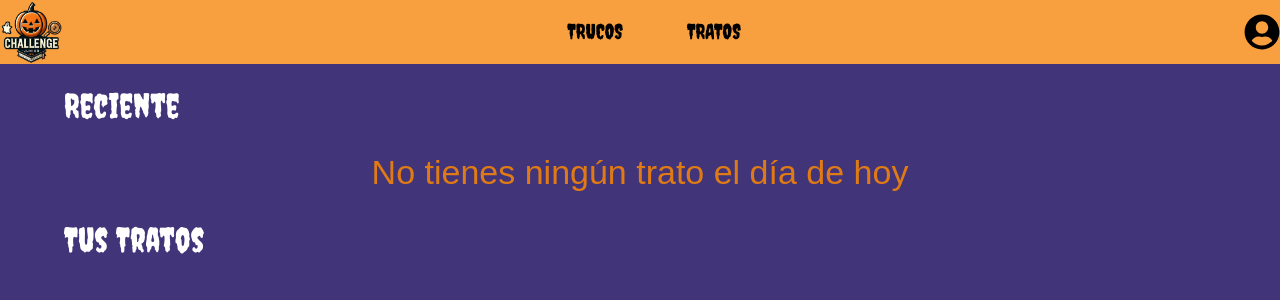
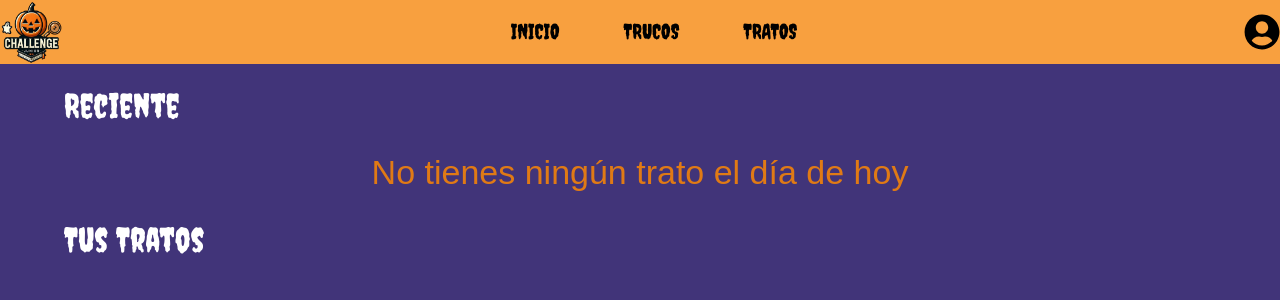
Before and after one commit to JoelDelgado246/TrucoOTrabajo-Junior, a React (Vite) app in the folder packages/Frontend/: page /tratos in a window 1280 px wide. Shown: the top 300 px of the page. Built offline with nearby package versions, Linux system fonts and the light colour scheme.

Commit message:
Add "INICIO" link to header and format logo image tag

```diff
--- a/packages/Frontend/src/components/layout/Header.jsx
+++ b/packages/Frontend/src/components/layout/Header.jsx
@@ -14,7 +14,7 @@ export default function Header() {
     <header className="bg-customOrange relative">
       <div className="container mx-auto flex justify-between items-center">
         <Link to="/">
-          <img src={pumpkinLogo} alt="Logo de calabaza" className="w-16 h-16"/>
+          <img src={pumpkinLogo} alt="Logo de calabaza" className="w-16 h-16" />
         </Link>
 
         <button onClick={toggleMenu} className="text-black text-3xl lg:hidden">
@@ -60,6 +60,12 @@ export default function Header() {
 
         <nav className="hidden lg:flex lg:items-center lg:gap-16 text-center lg:text-left">
           <Link
+            to="/"
+            className="font-creepster text-[21px] text-black hover:text-customPurple transition-colors duration-200"
+          >
+            INICIO
+          </Link>
+          <Link
             to="/trucos"
             className="font-creepster text-[21px] text-black hover:text-customPurple transition-colors duration-200"
           >
```
